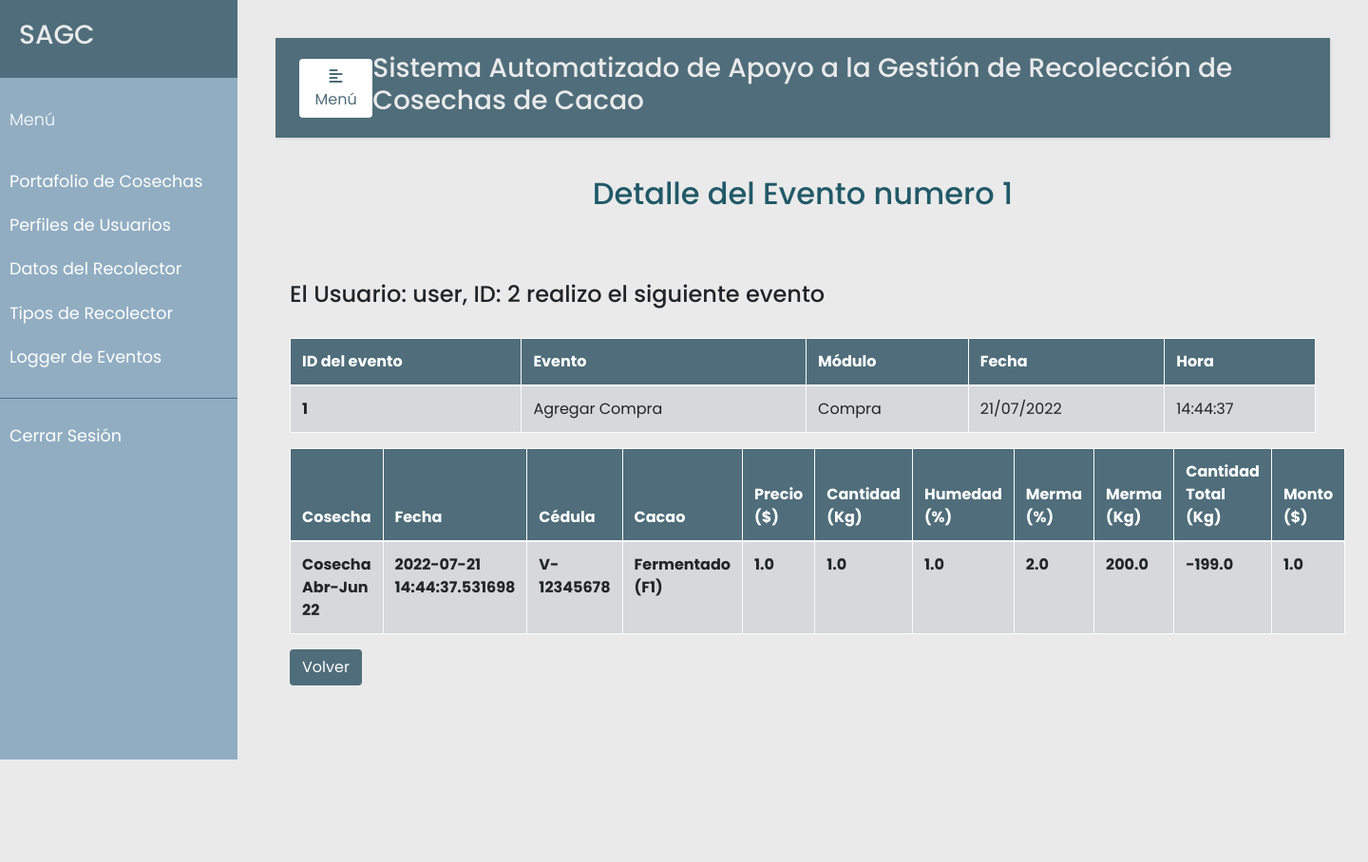
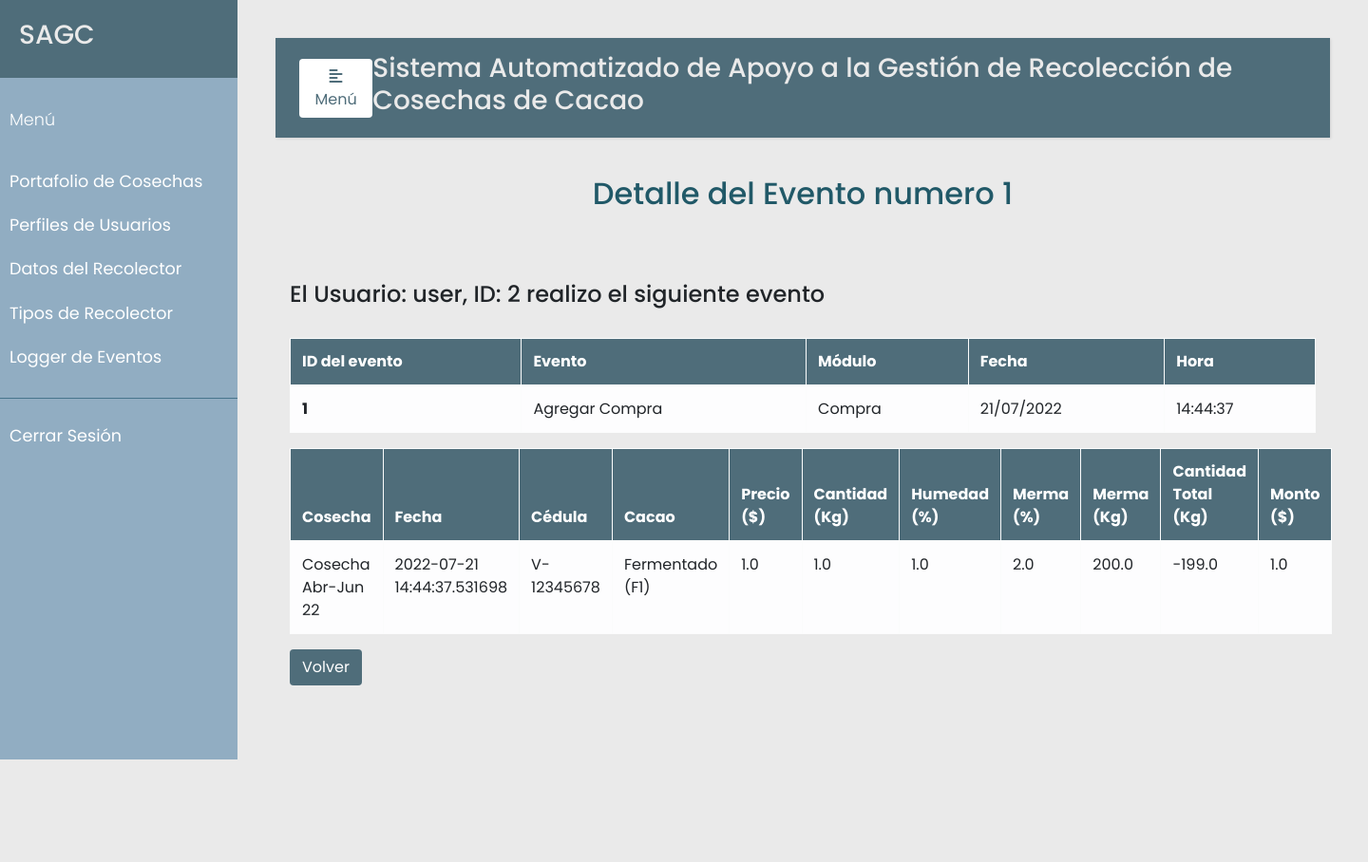
Before and after one commit to fungikami/SAGC, a Flask app: page /eventos/1/detalles in a window 1440 px wide. Shown: the top 908 px of the page at 95% size. Run offline with Flask 2, Linux system fonts and the light colour scheme; a user stored in the database is signed in; data comes from the database, SQL or seed files in the repository; lists and menus that the app fills with data are empty; some libraries are stand-ins or nearby versions.

Commit message:
HTML fixed

```diff
--- a/templates/compras.html
+++ b/templates/compras.html
@@ -174,7 +174,7 @@
       {% for u in compras %}
       <tr>
         <th scope="row">{{ loop.index }}</th>
-        <td>{{u.fecha.strftime("%d/%m/%Y %H:%M:%S") }}</td>
+        <td>{{u.fecha.strftime("%d/%m/%Y %H:%M:%S")}}</td>
         <td>{{u.recolectores.ci }}</td>
         <td>{{u.clase_cacao}}</td>
         <td>{{u.precio}}</td>
@@ -335,7 +335,7 @@
 
   <div class="row">
     <div class="col-md-12">
-      <a href="/cosecha" class="btn btn-primary">Volver</a>
+      <a href="/cosecha" class="btn action">Volver</a>
     </div>
   </div>
 
--- a/templates/eventos.html
+++ b/templates/eventos.html
@@ -30,9 +30,9 @@
           </thead>
           <tbody>
             {% for u in evento %}
-            <tr {% if not u.estado %} class="table-secondary" {% endif %}>
+            <tr>
               <th scope="row">{{u.id}}</th>
-              <td >{{ u.evento}}</td>
+              <td>{{ u.evento}}</td>
               <td>{{ u.modulo }}</td>
               <td>{{ u.fecha.strftime("%d/%m/%Y") }}</td>
               <td>{{ u.fecha.strftime("%H:%M:%S") }}</td>
--- a/templates/eventos_detalles.html
+++ b/templates/eventos_detalles.html
@@ -20,7 +20,7 @@
             </tr>
           </thead>
           <tbody>
-            <tr class="table-secondary" >
+            <tr>
               <th>{{e.id}}</th>
               <td>{{ e.evento }}</td>
               <td>{{ e.modulo }}</td>
@@ -44,18 +44,18 @@
               <th style="text-align: center;" colspan={{ columns|length }} >Antes</th>
             </tr>
             {% endif %}
-            <tr class="table-secondary" >
+            <tr>
               {% for d in descripcion[0] %}
-              <th scope="row">{{ d }}</th>
+              <td>{{ d }}</td>
               {% endfor %}
             </tr>
             {% if update %}
             <tr>
               <th style="text-align: center;" colspan={{ columns|length }} >Despues</th>
             </tr>
-            <tr class="table-secondary" >
+            <tr>
               {% for d in descripcion[1] %}
-              <th scope="row">{{ d }}</th>
+              <td>{{ d }}</td>
               {% endfor %}
             </tr>
             {% endif %}
@@ -63,7 +63,7 @@
         </table>
         <div class="row">
           <div class="col-md-12">
-            <a href="/eventos" class="btn"; style="color:#fff; background-color:#4F6D7A;">Volver</a>
+            <a href="/eventos" class="btn action">Volver</a>
           </div>
         </div>
 
```
